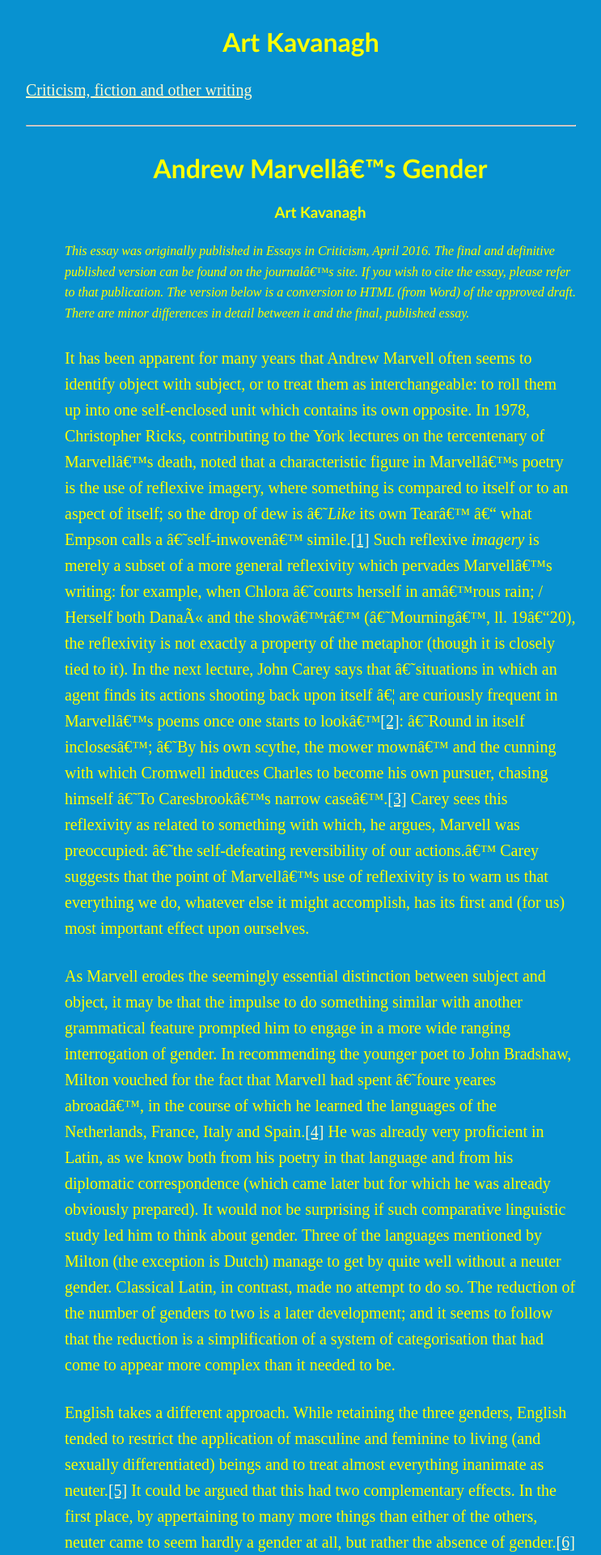
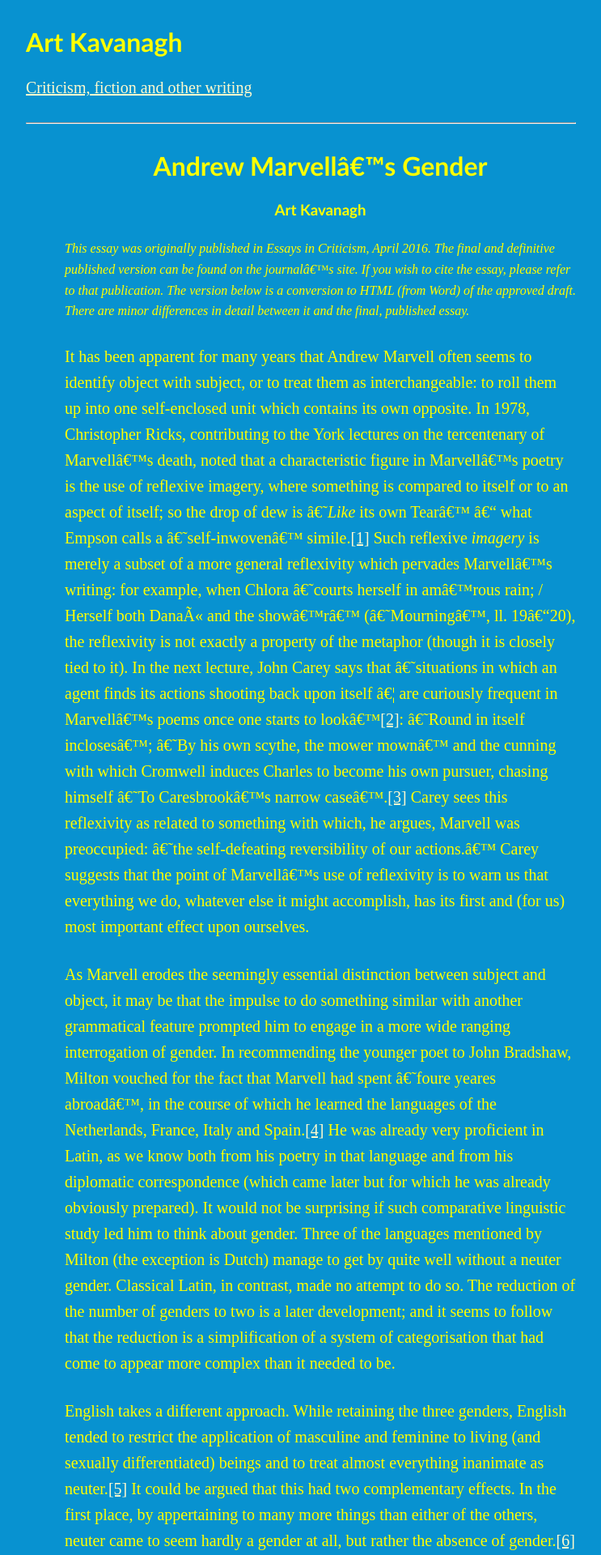
Before and after one commit to artkavanagh/github.io, a Jekyll site: the page Marvell-gender.html, which Jekyll copies as it is, in a window 1280 px wide. Shown: the top 1920 px of the page at 81% size, without its empty margins (244-987 px from the left). Built offline with Jekyll 4.4.1, drawn with Linux system fonts in a browser that asks for light colours.

Commit message:
Update Marvell-gender.html

```diff
--- a/Marvell-gender.html
+++ b/Marvell-gender.html
@@ -7,7 +7,7 @@
 <style>
 	p, blockquote {
 		font-family: “Minion Pro”, “Palatino Linotype”, “Palatino LT STD”, “Georgia”, “Constantia”, serif ; }
-	h1, h2, h3 {
+	h1.bodytext, h2, h3 {
 		text-align: center ;
 		margin-bottom: 24px ;
 	}
@@ -21,7 +21,7 @@
 <p><a href="https://www.artkavanagh.ie/">Criticism, fiction and other writing</a></p>
 <hr>
 </header>
-<h1>Andrew
+<h1 class="bodytext">Andrew
 Marvell’s Gender</h1>
 
 <h3>Art Kavanagh</h3>
```
